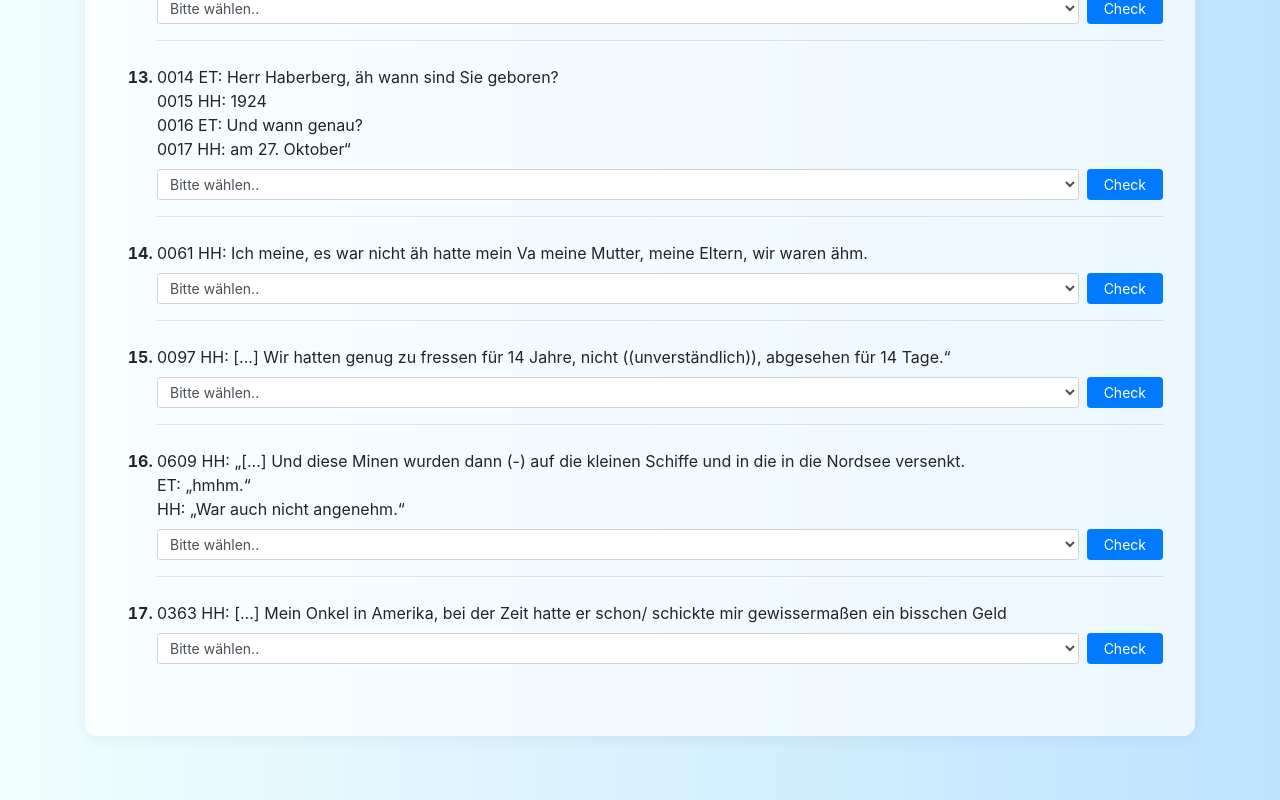
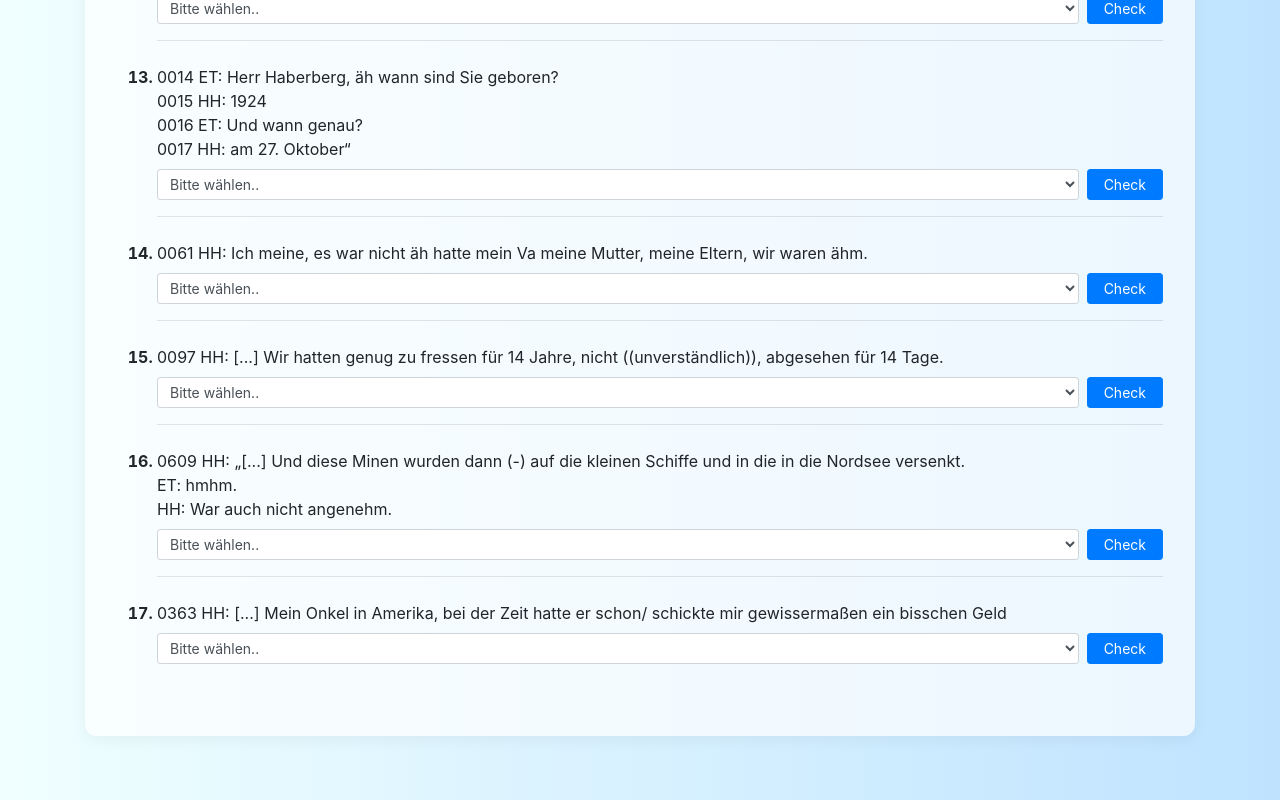
Before and after one commit to Vince2992/FEGB, a plain HTML site: page index.html in a window 1280 px wide. Shown: the part 1729-2529 px from the top of the page. Drawn offline with nearby package versions, Linux system fonts and the light colour scheme.

Commit message:
Update index.html

```diff
--- a/index.html
+++ b/index.html
@@ -250,7 +250,7 @@
           </div>
         </li>
         <li>
-          <span class="beleg">0097 HH: [...] Wir hatten genug zu fressen für 14 Jahre, nicht ((unverständlich)), abgesehen für 14 Tage.“</span>
+          <span class="beleg">0097 HH: [...] Wir hatten genug zu fressen für 14 Jahre, nicht ((unverständlich)), abgesehen für 14 Tage.</span>
           <div class="d-flex flex-column flex-sm-row align-items-start align-items-sm-center mt-2">
             <select class="form-control form-control-sm mb-2 mb-sm-0 mr-sm-2 flex-grow-1" name="qTags" id="q24" onchange="resetColor('q24')">
               <option value="choose">Bitte wählen..</option>
@@ -262,7 +262,7 @@
           </div>
         </li>
         <li>
-          <span class="beleg">0609 HH: „[...] Und diese Minen wurden dann (-) auf die kleinen Schiffe und in die in die Nordsee versenkt.<br>ET: „hmhm.“<br>HH: „War auch nicht angenehm.“</span>
+          <span class="beleg">0609 HH: „[...] Und diese Minen wurden dann (-) auf die kleinen Schiffe und in die in die Nordsee versenkt.<br>ET: hmhm.<br>HH: War auch nicht angenehm.</span>
           <div class="d-flex flex-column flex-sm-row align-items-start align-items-sm-center mt-2">
             <select class="form-control form-control-sm mb-2 mb-sm-0 mr-sm-2 flex-grow-1" name="qTags" id="q25" onchange="resetColor('q25')">
               <option value="choose">Bitte wählen..</option>
```
